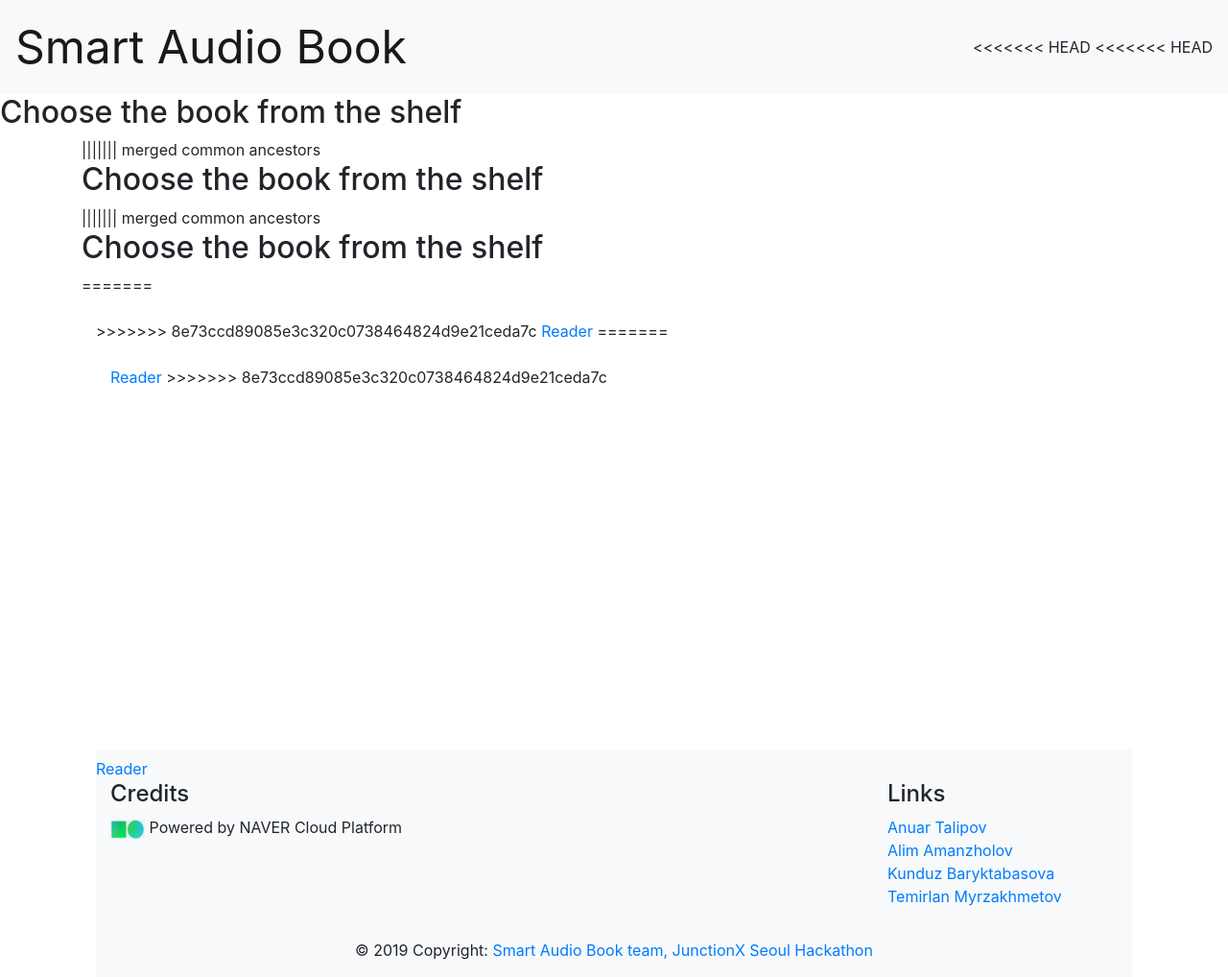
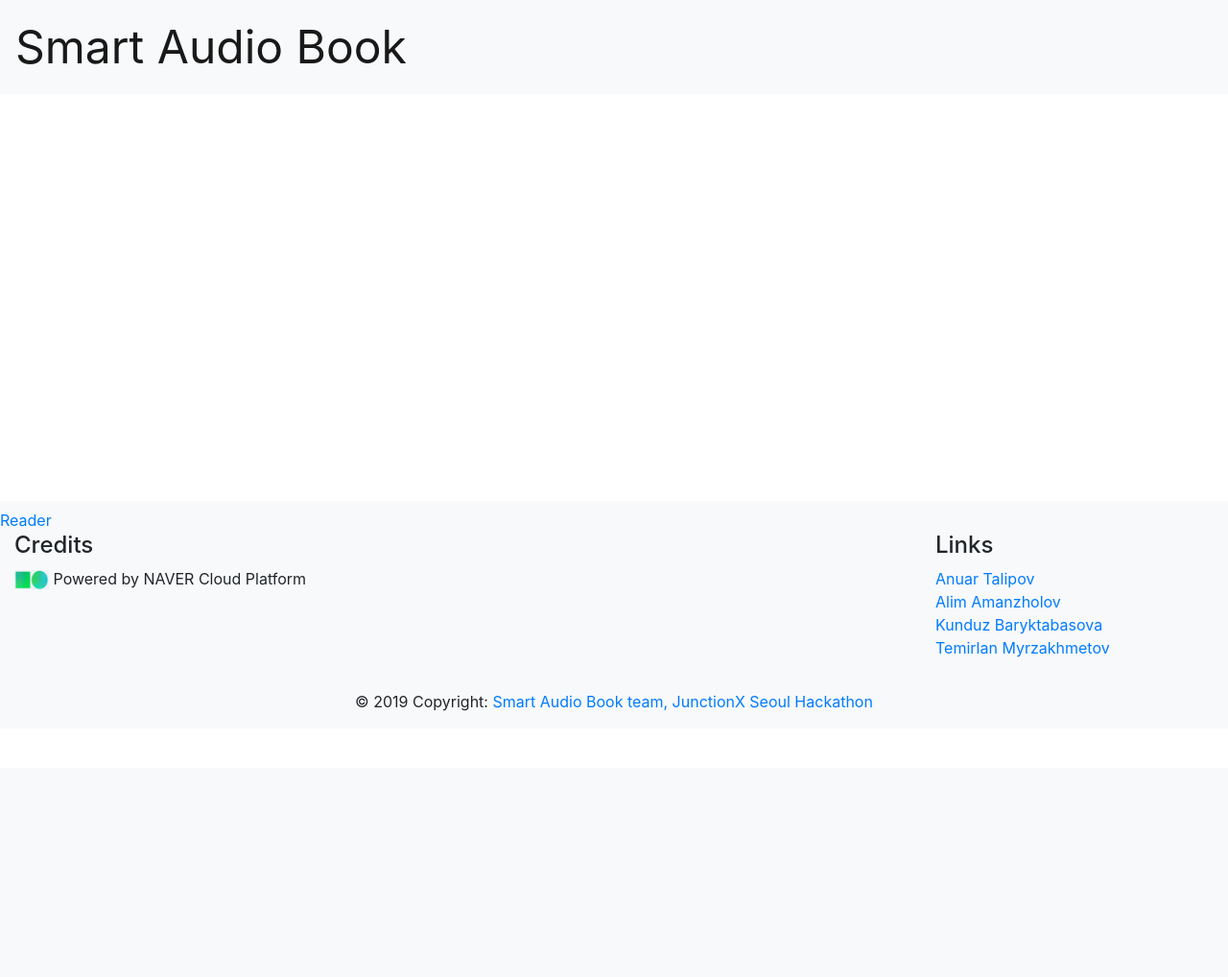
Before and after one commit to amanzholov8/junctionX2019, a Flask app: template app/templates/index.html in a window 1280 px wide. Shown: the whole page at 96% size. After the commit the page ends 741 px from the top, so only its background shows below. Run offline with Flask 2, Linux system fonts and the light colour scheme; the template is opened without the code that fills it, so the values that code supplies are empty; some libraries are stand-ins or nearby versions.

Commit message:
Last hopefully right code

```diff
--- a/app/routes.py
+++ b/app/routes.py
@@ -28,28 +28,6 @@ def index():
         }
     ]
     return render_template('index.html', stories=stories)
-
-@app.route('/reader')
-def reader():
-    paragraphs = [
-        {
-            'id': "id0",
-            'content': 'I scarcely know where to begin, though I sometimes facetiously place the cause of it all to Charley Furuseth’s credit.  He kept a summer cottage in Mill Valley, under the shadow of Mount Tamalpais, and never occupied it except when he loafed through the winter months and read Nietzsche and Schopenhauer to rest his brain.  When summer came on, he elected to sweat out a hot and dusty existence in the city and to toil incessantly.  Had it not been my custom to run up to see him every Saturday afternoon and to stop over till Monday morning, this particular January Monday morning would not have found me afloat on San Francisco Bay.'
-        },
-        {
-            'id': 'id1',
-            'content': "Not but that I was afloat in a safe craft, for the Martinez was a new ferry-steamer, making her fourth or fifth trip on the run between Sausalito and San Francisco.  The danger lay in the heavy fog which blanketed the bay, and of which, as a landsman, I had little apprehension.  In fact, I remember the placid exaltation with which I took up my position on the forward upper deck, directly beneath the pilot-house, and allowed the mystery of the fog to lay hold of my imagination.  A fresh breeze was blowing, and for a time I was alone in the moist obscurity—yet not alone, for I was dimly conscious of the presence of the pilot, and of what I took to be the captain, in the glass house above my head."
-        },
-        {
-            "id": 'id2',
-            'content': "A red-faced man, slamming the cabin door behind him and stumping out on the deck, interrupted my reflections, though I made a mental note of the topic for use in a projected essay which I had thought of calling “The Necessity for Freedom: A Plea for the Artist.”  The red-faced man shot a glance up at the pilot-house, gazed around at the fog, stumped across the deck and back (he evidently had artificial legs), and stood still by my side, legs wide apart, and with an expression of keen enjoyment on his face.  I was not wrong when I decided that his days had been spent on the sea."
-        }
-    ]
-    return render_template('index.html', stories=stories)
-
-@app.route('/reader')
-def reader():
-    return render_template('audioplay.html')
 
 @app.route('/reader')
 def reader():
--- a/app/templates/index.html
+++ b/app/templates/index.html
@@ -6,39 +6,6 @@
 	    <span class="fas fa-book-open"></span>
 	    Smart Audio Book
 	  </span>
-<<<<<<< HEAD
-<<<<<<< HEAD
-	</nav>
-  <h2>Choose the book from the shelf</h2>
-	<div class="container" id="bookshelf">
-	  {% for story in stories %}
-				<div class="card p-3">
-			    <img src="{{ url_for('static', filename='assets/')}}{{story.src}}" class="card-img-top">
-			    <div class="card-block">
-			      <h5 class="card-title">{{story.title}}</h5>
-			      <p class="card-text">{{story.short_description}}</p>
-			    </div>
-			  </div>
-	  {% endfor %}
-||||||| merged common ancestors
-	</nav>
-  <h2>Choose the book from the shelf</h2>
-	<div class="main-content">
-	  {% for story in stories %}
-	      <div class="col-sm-4">
-	          <p class='lead'>{{story.name}}</p>
-	      </div>
-	  {% endfor %}
-||||||| merged common ancestors
-	</nav>
-  <h2>Choose the book from the shelf</h2>
-	<div class="main-content">
-	  {% for story in stories %}
-	      <div class="col-sm-4">
-	          <p class='lead'>{{story.name}}</p>
-	      </div>
-	  {% endfor %}
-=======
 	</nav>
 	<div class="main-content container-fluid mt-4">
 		<div class="row justify-content-center">
@@ -54,28 +21,6 @@
 					</div>
 				{% endfor %}
 			</div>
-
->>>>>>> 8e73ccd89085e3c320c0738464824d9e21ceda7c
-	  <a href="{{ url_for('reader') }}">Reader</a>
-=======
-	</nav>
-	<div class="main-content container-fluid mt-4">
-		<div class="row justify-content-center">
-				{% for story in stories %}
-					<div class="col-auto mb-3">
-						<div class="card book">
-							<img src="{{story.img}}" class="card-img-top">
-							<div class="card-body">
-								<h5 class="card-title">{{story.name}}</h5>
-								<p class="card-text">{{story.author}}</p>
-							</div>
-						</div>
-					</div>
-				{% endfor %}
-			</div>
-
-	  <a href="{{ url_for('reader') }}">Reader</a>
->>>>>>> 8e73ccd89085e3c320c0738464824d9e21ceda7c
 	</div>
 
 	<footer class="footer page-footer pt-2">
--- a/utils/askcontext.py
+++ b/utils/askcontext.py
@@ -1,4 +1,4 @@
-from deeppavlov import build_model, configs
+#from deeppavlov import build_model, configs
 
 #model = build_model(configs.squad.squad, download=False)
 #model.save()
```
Also changed, not shown: app/templates/audioplay.html (+0 -16 lines), 1 other file.
